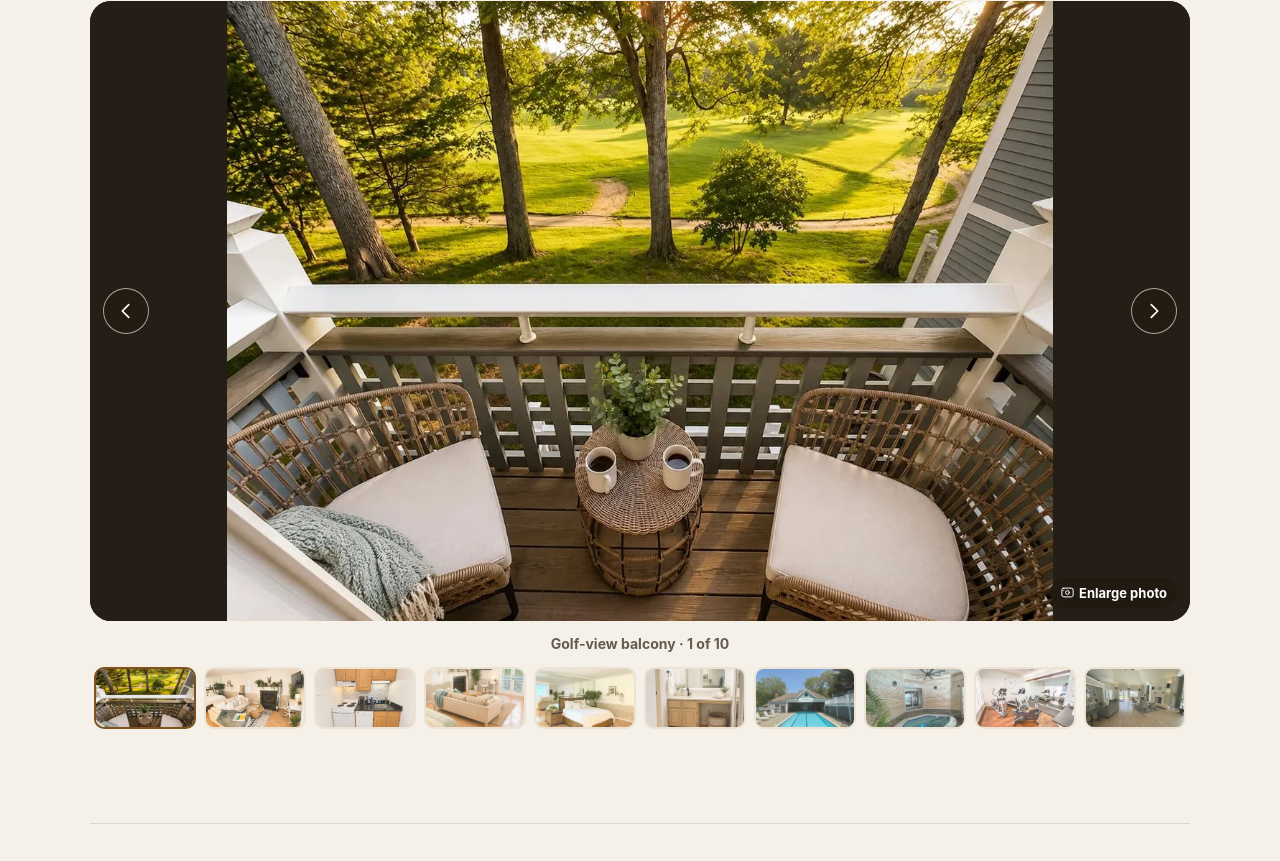
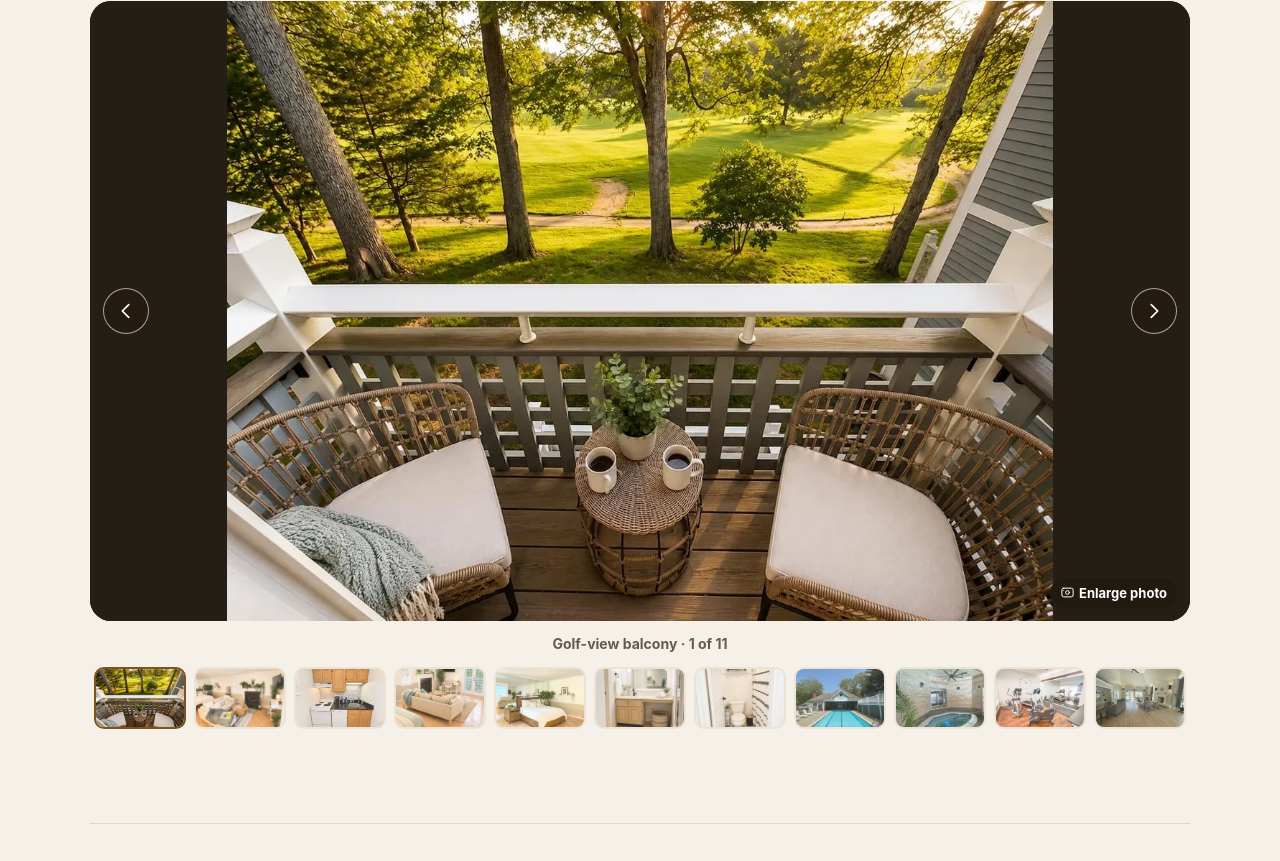
Before and after one commit to villa1021/villa-guide, a plain HTML site: page listing/index.html in a window 1280 px wide. Shown: the part 1304-2165 px from the top of the page. Drawn offline with Linux system fonts and the light colour scheme.

Commit message:
Add Villa 1021 shower and toilet photo to listing gallery

```diff
--- a/listing/index.html
+++ b/listing/index.html
@@ -135,7 +135,7 @@ input,select{width:100%;min-width:0;min-height:44px;border:1px solid #cfc3b1;bor
 </div>
 <button class="hero" id="launch-hero-gallery" type="button" data-photo="Living area &amp; fireplace" aria-label="Open photo gallery, living area and fireplace">
 <img src="photos/hero.webp" width="1440" height="1080" alt="Living area with seating, fireplace, and a view into the open-plan studio" fetchpriority="high">
-<span class="hero-image-label">Living area &amp; fireplace</span><span class="hero-gallery-label"><svg class="icon" aria-hidden="true"><use href="#i-camera"/></svg>All 10 photos</span>
+<span class="hero-image-label">Living area &amp; fireplace</span><span class="hero-gallery-label"><svg class="icon" aria-hidden="true"><use href="#i-camera"/></svg>All 11 photos</span>
 </button>
 <div class="quick-strip">
 <ul aria-label="Stay at a glance">
@@ -157,18 +157,19 @@ input,select{width:100%;min-width:0;min-height:44px;border:1px solid #cfc3b1;bor
 <button class="photo-arrow photo-prev" type="button" id="photo-prev" aria-label="Previous photo"><svg viewBox="0 0 24 24" aria-hidden="true"><path d="m15 5-7 7 7 7"/></svg></button>
 <button class="photo-arrow photo-next" type="button" id="photo-next" aria-label="Next photo"><svg viewBox="0 0 24 24" aria-hidden="true"><path d="m9 5 7 7-7 7"/></svg></button>
 </div>
-<p class="photo-caption" id="feature-caption" aria-live="polite" aria-atomic="true">Golf-view balcony · 1 of 10</p>
+<p class="photo-caption" id="feature-caption" aria-live="polite" aria-atomic="true">Golf-view balcony · 1 of 11</p>
 <div class="photo-thumbs" aria-label="Choose a photo">
-<a class="photo-thumb" href="photos/balcony.webp" data-photo="Golf-view balcony" aria-label="Photo 1 of 10: Golf-view balcony" aria-current="true"><img src="photos/balcony.webp" width="1150" height="863" alt="Private balcony seating overlooking the Norwich Golf Course" loading="lazy" decoding="async"></a>
-<a class="photo-thumb" href="photos/hero.webp" data-photo="Living area &amp; fireplace" aria-label="Photo 2 of 10: Living area &amp; fireplace"><img src="photos/hero.webp" width="1440" height="1080" alt="Living area with seating, fireplace, and a view into the open-plan studio" loading="lazy" decoding="async"></a>
-<a class="photo-thumb" href="photos/kitchen.webp" data-photo="Full kitchen" aria-label="Photo 3 of 10: Full kitchen"><img src="photos/kitchen.webp" width="1150" height="863" alt="Full kitchen with an updated tile backsplash, stove, sink, and coffee station" loading="lazy" decoding="async"></a>
-<a class="photo-thumb" href="photos/studio.webp" data-photo="Inside the studio" aria-label="Photo 4 of 10: Inside the studio"><img src="photos/studio.webp" width="862" height="1150" alt="Sunny corner studio with a glimpse of the queen bed, fireplace, and balcony doors" loading="lazy" decoding="async"></a>
-<a class="photo-thumb" href="photos/bedroom.webp" data-photo="Queen bed" aria-label="Photo 5 of 10: Queen bed"><img src="photos/bedroom.webp" width="862" height="1150" alt="Queen bed in the open-plan studio beside a mirrored wall" loading="lazy" decoding="async"></a>
-<a class="photo-thumb" href="photos/bathroom.webp" data-photo="Private bathroom" aria-label="Photo 6 of 10: Private bathroom"><img src="photos/bathroom.webp" width="862" height="1150" alt="Private bathroom vanity and mirror" loading="lazy" decoding="async"></a>
-<a class="photo-thumb" href="photos/pool.webp" data-photo="Shared outdoor pool" aria-label="Photo 7 of 10: Shared outdoor pool"><img src="photos/pool.webp" width="862" height="1150" alt="Shared seasonal outdoor pool" loading="lazy" decoding="async"></a>
-<a class="photo-thumb" href="photos/hot-tub.webp" data-photo="Shared indoor hot tub" aria-label="Photo 8 of 10: Shared indoor hot tub"><img src="photos/hot-tub.webp" width="862" height="1150" alt="Shared indoor clubhouse hot tub" loading="lazy" decoding="async"></a>
-<a class="photo-thumb" href="photos/gym.webp" data-photo="Shared gym" aria-label="Photo 9 of 10: Shared gym"><img src="photos/gym.webp" width="1150" height="647" alt="Shared clubhouse fitness room with exercise machines" loading="lazy" decoding="async"></a>
-<a class="photo-thumb" href="photos/clubhouse.webp" data-photo="Shared clubhouse lounge" aria-label="Photo 10 of 10: Shared clubhouse lounge"><img src="photos/clubhouse.webp" width="1150" height="863" alt="Shared clubhouse lounge with seating and a fireplace" loading="lazy" decoding="async"></a>
+<a class="photo-thumb" href="photos/balcony.webp" data-photo="Golf-view balcony" aria-label="Photo 1 of 11: Golf-view balcony" aria-current="true"><img src="photos/balcony.webp" width="1150" height="863" alt="Private balcony seating overlooking the Norwich Golf Course" loading="lazy" decoding="async"></a>
+<a class="photo-thumb" href="photos/hero.webp" data-photo="Living area &amp; fireplace" aria-label="Photo 2 of 11: Living area &amp; fireplace"><img src="photos/hero.webp" width="1440" height="1080" alt="Living area with seating, fireplace, and a view into the open-plan studio" loading="lazy" decoding="async"></a>
+<a class="photo-thumb" href="photos/kitchen.webp" data-photo="Full kitchen" aria-label="Photo 3 of 11: Full kitchen"><img src="photos/kitchen.webp" width="1150" height="863" alt="Full kitchen with an updated tile backsplash, stove, sink, and coffee station" loading="lazy" decoding="async"></a>
+<a class="photo-thumb" href="photos/studio.webp" data-photo="Inside the studio" aria-label="Photo 4 of 11: Inside the studio"><img src="photos/studio.webp" width="862" height="1150" alt="Sunny corner studio with a glimpse of the queen bed, fireplace, and balcony doors" loading="lazy" decoding="async"></a>
+<a class="photo-thumb" href="photos/bedroom.webp" data-photo="Queen bed" aria-label="Photo 5 of 11: Queen bed"><img src="photos/bedroom.webp" width="862" height="1150" alt="Queen bed in the open-plan studio beside a mirrored wall" loading="lazy" decoding="async"></a>
+<a class="photo-thumb" href="photos/bathroom.webp" data-photo="Bathroom vanity" aria-label="Photo 6 of 11: Bathroom vanity"><img src="photos/bathroom.webp" width="862" height="1150" alt="Private bathroom vanity and mirror" loading="lazy" decoding="async"></a>
+<a class="photo-thumb" href="photos/bathroom-shower.webp" data-photo="Shower &amp; toilet" aria-label="Photo 7 of 11: Shower and toilet"><img src="photos/bathroom-shower.webp" width="862" height="1150" alt="Bathroom toilet beside a shower with a striped curtain" loading="lazy" decoding="async" draggable="false"></a>
+<a class="photo-thumb" href="photos/pool.webp" data-photo="Shared outdoor pool" aria-label="Photo 8 of 11: Shared outdoor pool"><img src="photos/pool.webp" width="862" height="1150" alt="Shared seasonal outdoor pool" loading="lazy" decoding="async"></a>
+<a class="photo-thumb" href="photos/hot-tub.webp" data-photo="Shared indoor hot tub" aria-label="Photo 9 of 11: Shared indoor hot tub"><img src="photos/hot-tub.webp" width="862" height="1150" alt="Shared indoor clubhouse hot tub" loading="lazy" decoding="async"></a>
+<a class="photo-thumb" href="photos/gym.webp" data-photo="Shared gym" aria-label="Photo 10 of 11: Shared gym"><img src="photos/gym.webp" width="1150" height="647" alt="Shared clubhouse fitness room with exercise machines" loading="lazy" decoding="async"></a>
+<a class="photo-thumb" href="photos/clubhouse.webp" data-photo="Shared clubhouse lounge" aria-label="Photo 11 of 11: Shared clubhouse lounge"><img src="photos/clubhouse.webp" width="1150" height="863" alt="Shared clubhouse lounge with seating and a fireplace" loading="lazy" decoding="async"></a>
 </div>
 </div>
 </section>
```
Also changed, not shown: listing/photos/bathroom-shower.webp (added).
